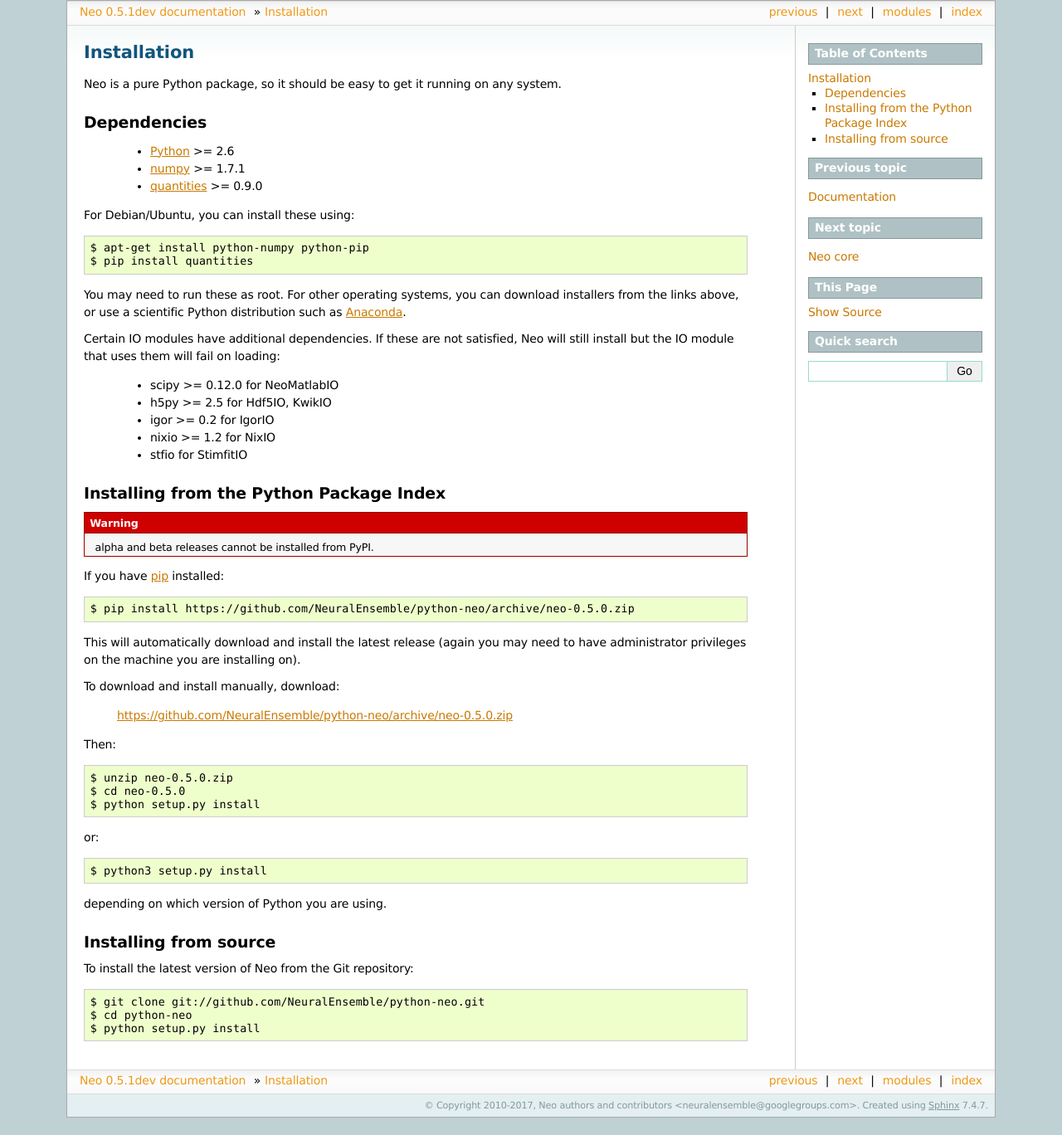
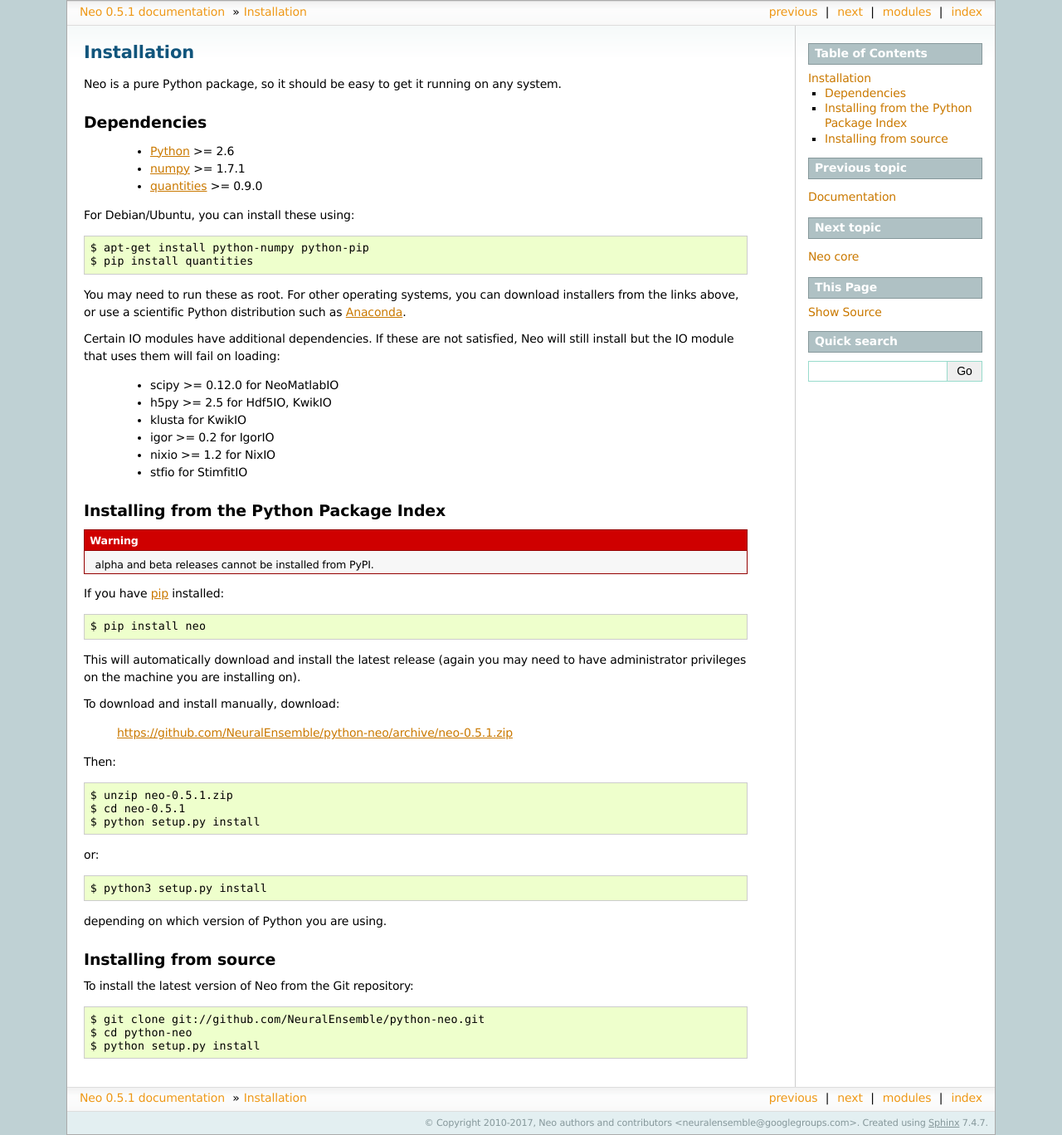
Before and after one commit to NeuralEnsemble/python-neo, a Sphinx documentation site: the page built from doc/source/install.rst, in a window 1280 px wide. Shown: the whole page at 83% size. Built offline with Sphinx 7.4.7, drawn with Linux system fonts in a browser that asks for light colours; pages that are not in the unit, such as notebooks, are missing from menus; before the commit the page ends 1347 px from its top, so only the background shows below that.

```diff
--- a/doc/source/authors.rst
+++ b/doc/source/authors.rst
@@ -30,6 +30,9 @@ and may not be the current affiliation of a contributor.
 * Julia Sprenger [13]
 * Maximilian Schmidt [13]
 * Johanna Senk [13]
+* Carlos Canova [13]
+* Hélissande Fragnaud [2]
+* Mark Hollenbeck [14]
 
 
 1. Centre de Recherche en Neuroscience de Lyon, CNRS UMR5292 - INSERM U1028 - Universite Claude Bernard Lyon 1
@@ -45,6 +48,6 @@ and may not be the current affiliation of a contributor.
 11. Centre for Integrative Neuroplasticity (CINPLA), University of Oslo, Norway
 12. University of Virginia
 13. INM-6, Forschungszentrum Jülich, Germany
-
+14. University of Texas at Austin
 
 If we've somehow missed you off the list we're very sorry - please let us know.
--- a/doc/source/conf.py
+++ b/doc/source/conf.py
@@ -51,7 +51,7 @@ copyright = u'2010-2017, ' + AUTHORS
 # The short X.Y version.
 version = '0.5'
 # The full version, including alpha/beta/rc tags.
-release = '0.5.1dev'
+release = '0.5.1'
 
 # The language for content autogenerated by Sphinx. Refer to documentation
 # for a list of supported languages.
--- a/doc/source/install.rst
+++ b/doc/source/install.rst
@@ -26,6 +26,7 @@ Neo will still install but the IO module that uses them will fail on loading:
 
    * scipy >= 0.12.0 for NeoMatlabIO
    * h5py >= 2.5 for Hdf5IO, KwikIO
+   * klusta for KwikIO
    * igor >= 0.2 for IgorIO
    * nixio >= 1.2 for NixIO
    * stfio for StimfitIO
@@ -46,12 +47,12 @@ on).
 
 To download and install manually, download:
 
-    https://github.com/NeuralEnsemble/python-neo/archive/neo-0.5.0.zip
+    https://github.com/NeuralEnsemble/python-neo/archive/neo-0.5.1.zip
 
 Then::
 
-    $ unzip neo-0.5.0.zip
-    $ cd neo-0.5.0
+    $ unzip neo-0.5.1.zip
+    $ cd neo-0.5.1
     $ python setup.py install
 
 or::
--- a/doc/source/whatisnew.rst
+++ b/doc/source/whatisnew.rst
@@ -7,7 +7,7 @@ Release notes
    :maxdepth: 1
 
    releases/0.5.0.rst
-
+   releases/0.5.1.rst
 
 ..   releases/0.2.0.rst
 ..   releases/0.2.1.rst
--- a/neo/version.py
+++ b/neo/version.py
@@ -1,3 +1,3 @@
 # -*- coding: utf-8 -*-
 
-version = '0.5.1dev'
+version = '0.5.1'
--- a/setup.py
+++ b/setup.py
@@ -22,7 +22,7 @@ if os.environ.get('TRAVIS') == 'true' and \
 
 setup(
     name = "neo",
-    version = '0.5.1dev',
+    version = '0.5.1',
     packages = ['neo', 'neo.core', 'neo.io', 'neo.test', 'neo.test.iotest'],
     install_requires=install_requires,
     extras_require=extras_require,
```
Also changed, not shown: other parts of doc/source/install.rst (+1 -1 lines), doc/source/releases/0.5.1.rst (added, +16 -0 lines).
